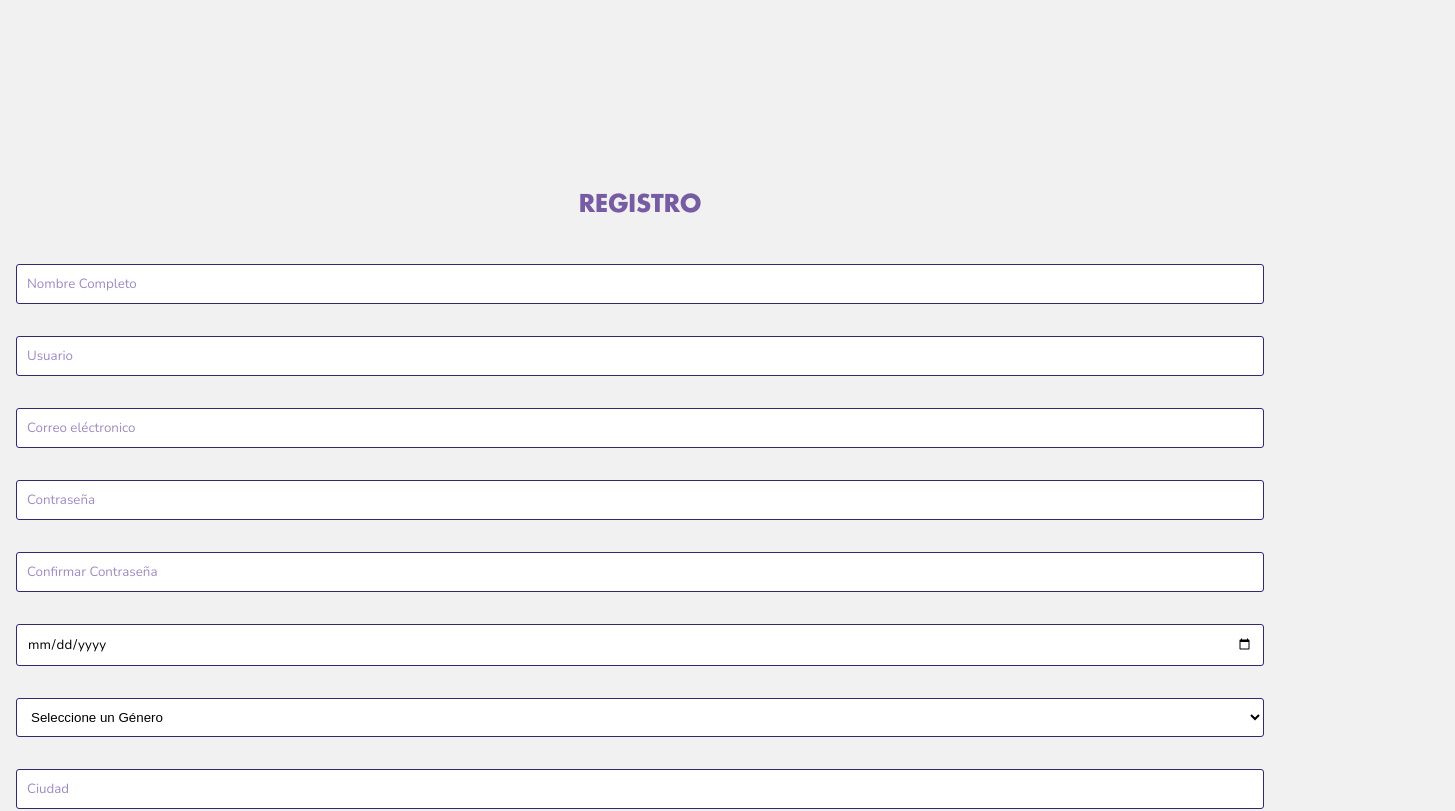
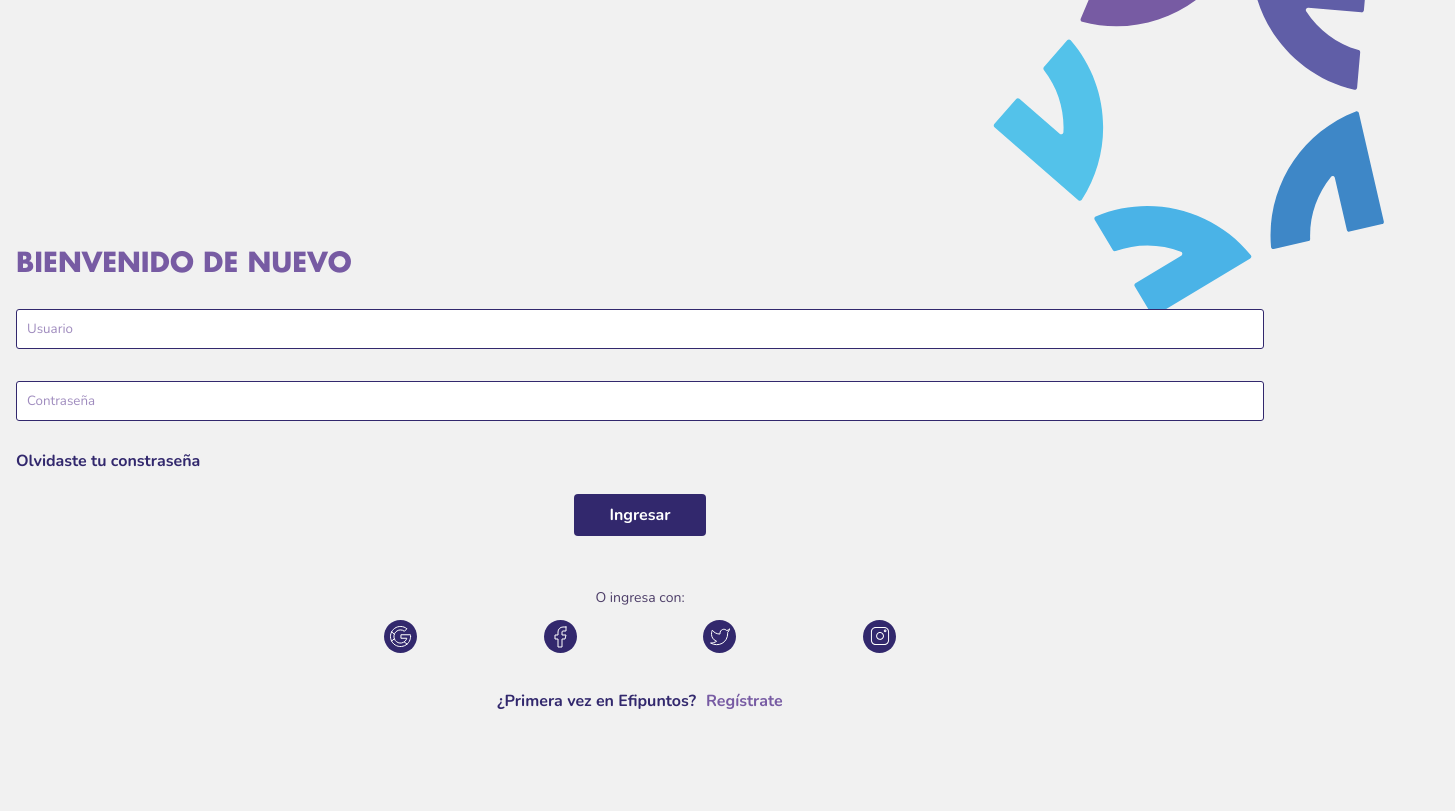
Before and after one commit to stephymelo/PI2, a React (Create React App) app: page /#/ in a window 1280 px wide. Shown: the top 811 px of the page, 1455 px wide, since content can reach past the window. Built offline with nearby package versions, Linux system fonts and the light colour scheme.

Commit message:
update in register an login routes finally working

```diff
--- a/src/Componentes/App/App.tsx
+++ b/src/Componentes/App/App.tsx
@@ -16,6 +16,7 @@ import {
   Route,
   HashRouter,
   Routes,
+  Outlet,
 } from "react-router-dom";
 import CuponElem from '../Cupon/CuponElem/CuponElem';
 import CuponActivo from '../Cupon/CuponElem/CuponActivo';
@@ -28,13 +29,23 @@ function App() {
 
   const [users, setUsers] = useState<PerfilObj[]>([]);
   const [isRegister, SetIsRegister] = useState<boolean>(false);
-  console.log(users);
+
   const LoginContainer = () => {
-    return <Routes><Route path="/" element={
-      <Register setUsers={setUsers} users={users} ></Register>
+    return <>
+    <Routes>
 
-    }></Route></Routes>
 
+      <Route path="/" element={
+        <Login></Login>
+      }></Route>
+
+      <Route path="/registro" element={
+        <Register setUsers={setUsers} users={users} ></Register>
+      }></Route>
+
+    </Routes>
+    <Outlet></Outlet>
+    </>
   }
 
   // function MasCupones () {
@@ -64,8 +75,8 @@ function App() {
           </>}>
 
           <Route path='todos' element={<CuponElem />} />
-          <Route path='activos' element={<CuponActivo/>} />
-          <Route path='expirados' element={<CuponActivo/>} />
+          <Route path='activos' element={<CuponActivo />} />
+          <Route path='expirados' element={<CuponActivo />} />
 
 
 
@@ -83,7 +94,7 @@ function App() {
               descripcion: '',
               imagenUrl: '',
               codigoActivable: '',
-              status:"activo"
+              status: "activo"
             }} />
           </div>
         }>
@@ -110,9 +121,7 @@ function App() {
 
 
       </Routes>
-
-
-
+      <Outlet></Outlet>
 
     </>
   }
@@ -125,7 +134,7 @@ function App() {
 
       <HashRouter>
         <Routes>
-          <Route path="/" element={<LoginContainer />} />
+          <Route path="/*" element={<LoginContainer />} />
           <Route path="/menu/*" element={<DefaultContainer />} />
         </Routes>
       </HashRouter>
--- a/src/Componentes/Login/Login.tsx
+++ b/src/Componentes/Login/Login.tsx
@@ -45,7 +45,7 @@ const Login: React.FC<LoginProp> = ({ }) => {
         </section>
 
         <section className="login__registroDiv">
-          <h3>¿Primera vez en Efipuntos?</h3><h3 className="login__registroOption" onClick={ () =>{navigate("/registro")}}>Regístrate</h3>
+          <h3>¿Primera vez en Efipuntos?</h3><h3 className="login__registroOption" onClick={ () =>{navigate("../registro")}}>Regístrate</h3>
         </section>
 
       </section>
--- a/src/Componentes/Register/Register.tsx
+++ b/src/Componentes/Register/Register.tsx
@@ -5,6 +5,7 @@ import { useNavigate } from 'react-router-dom';
 import { Genero } from '../../Types/Genero';
 import { PerfilObj } from "../../Types/PerfilObj";
 import Inputs from '../Utils/Inputs/Inputs';
+import back from "../../Recursos/imagenes/util/BackArrow.svg";
 
 
 
@@ -142,6 +143,7 @@ useEffect(()=>{
 
         <article className='register'>
         <section className='register__content'>
+          <img src={back} alt="returnLogin" onClick={()=>{navigate(-1)}} />
             <h1 className='register__title'>REGISTRO</h1>
             <form className='register__inputs'>
               <Inputs placeholder={'Nombre Completo'} type={'text'} handleChange={handlenameChange}/>
```
Also changed, not shown: src/Recursos/imagenes/util/BackArrow.svg (added).
